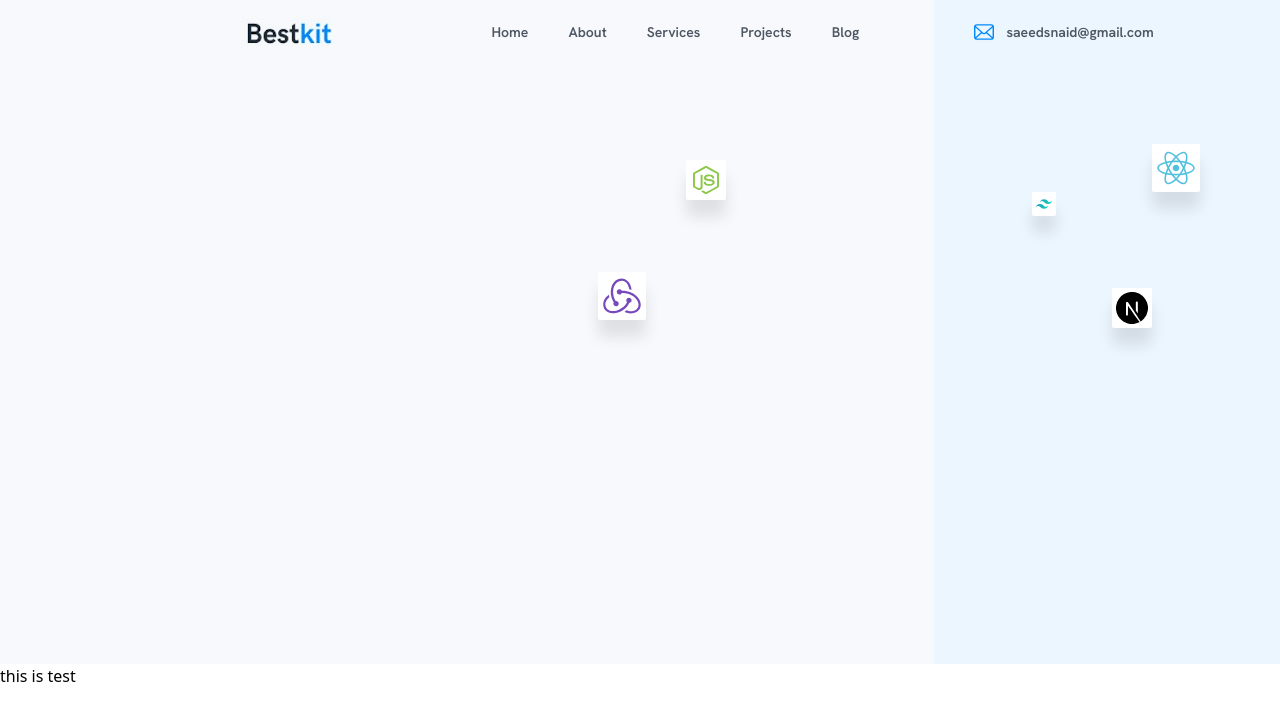
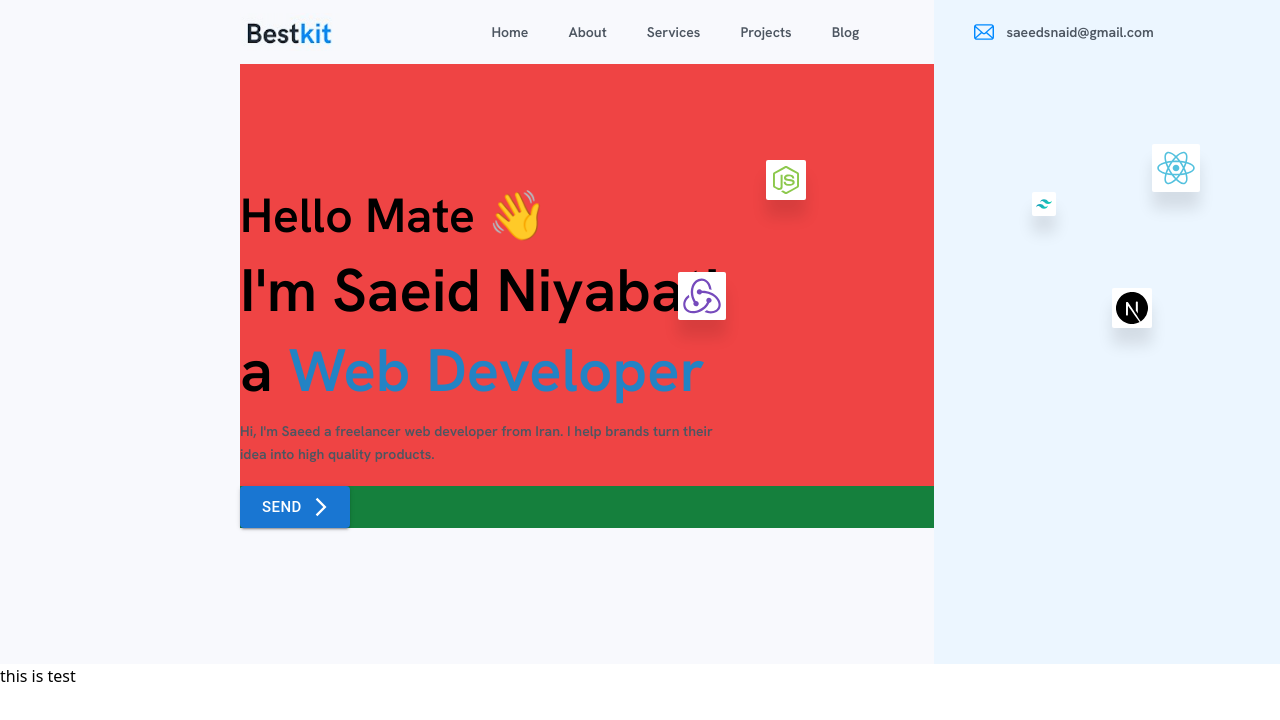
Before and after one commit to saeidniyabati2/myportfolio, a Next.js app: page / in a window 1280 px wide. Shown: the top 720 px of the page. Built offline with nearby package versions, Linux system fonts and the light colour scheme.

Commit message:
adding button

```diff
--- a/package.json
+++ b/package.json
@@ -11,6 +11,7 @@
   "dependencies": {
     "@emotion/react": "^11.11.4",
     "@emotion/styled": "^11.11.5",
+    "@mui/icons-material": "^5.15.21",
     "@mui/material": "^5.15.21",
     "autoprefixer": "10.4.14",
     "eslint": "8.45.0",
--- a/src/components/Hero.tsx
+++ b/src/components/Hero.tsx
@@ -1,4 +1,5 @@
 import Button from "@mui/material/Button";
+import ArrowForwardIosIcon from "@mui/icons-material/ArrowForwardIos";
 import Image from "next/image";
 export default function Hero(props: object) {
   // let test = "this is test";
@@ -34,10 +35,35 @@ export default function Hero(props: object) {
   // type test11 = 1 | 3;
 
   return (
-    <section className="w-full h-[75vh] bg-red-600 flex">
+    <section className="w-full h-[75vh] bg-green-600 flex ">
       {/* left side section */}
-      <div className="w-full h-full basis-[73%] bg-[#F8F9FD] relative">
-        <div className="w-10 h-10 bg-white absolute top-24 right-52 shadow1  flex items-center justify-center p-1 rounded-sm">
+      <div className="w-full h-full basis-[73%] bg-[#F8F9FD] relative pl-[15rem]">
+        {/* container of texts with buttons */}
+        <div className="w-full  bg-red-500 flex flex-col gap-y-5">
+          <h1 className="mt-32 text-5xl">Hello Mate 👋</h1>
+          <h1 className="text-6xl">I'm Saeid Niyabati</h1>
+          <h1 className="text-6xl">
+            a <span className="text-[#2383C4]">Web Developer</span>
+          </h1>
+          <p className="text-[#4D5661] max-w-[30rem] text-sm leading-relaxed">
+            Hi, I'm Saeed a freelancer web developer from Iran. I help brands
+            turn their idea into high quality products.
+          </p>
+          {/* buttons container */}
+          <div className="w-full bg-green-700">
+            <Button
+              variant="contained"
+              endIcon={
+                <ArrowForwardIosIcon  fontSize="small" className="text-sm" />
+              }
+              size="large"
+              className="px-8 text-xs"
+            >
+              Send
+            </Button>
+          </div>
+        </div>
+        <div className="w-10 h-10 bg-white absolute top-24 right-32 shadow1  flex items-center justify-center p-1 rounded-sm">
           <Image
             width={100}
             height={100}
@@ -45,8 +71,7 @@ export default function Hero(props: object) {
             src="/assets/node-js-svgrepo-com.svg"
           />
         </div>
-
-        <div className="w-12 h-12 bg-white absolute top-52 right-72 shadow1  flex items-center justify-center p-1 rounded-sm">
+        <div className="w-12 h-12 bg-white absolute top-52 right-52 shadow1  flex items-center justify-center p-1 rounded-sm">
           <Image
             width={100}
             height={100}
--- a/src/pages/index.tsx
+++ b/src/pages/index.tsx
@@ -1,7 +1,7 @@
 import ContainerBlock from "../components/ContainerBlock";
 import Hero from "../components/Hero";
 
-const Home = (props) => {
+const Home = (props:object) => {
   return (
     <ContainerBlock>
       <Hero />
```
Also changed, not shown: 1 other file (tests, documents, lock files or other folders).
